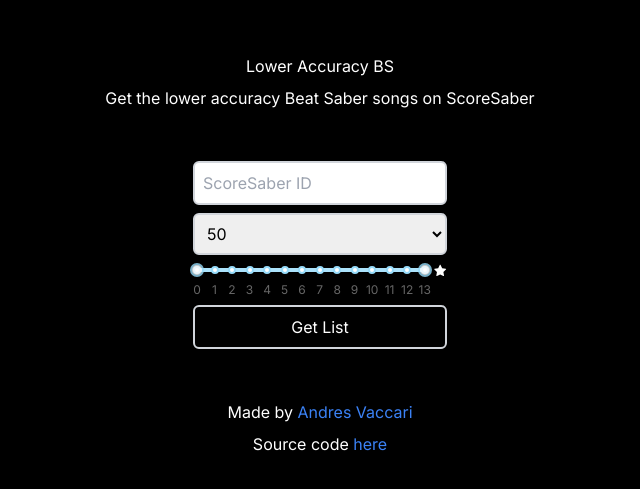
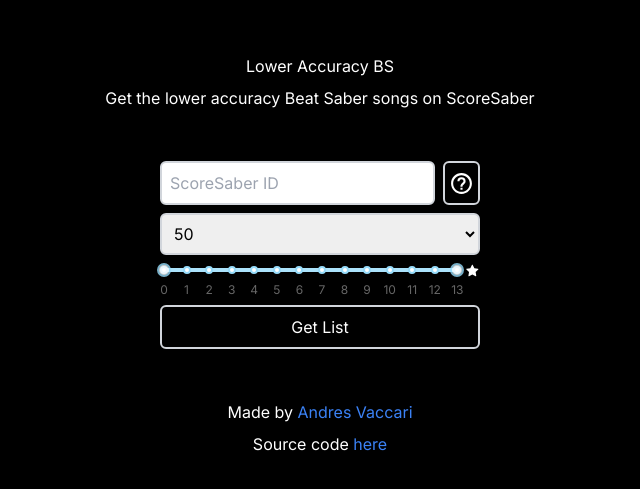
Before and after one commit to AndresVaccari/GetLowerAccuracyBS, a Next.js app: page / in a window 1280 px wide. Shown: the part 145-634 px from the top of the page, without its empty margins (320-960 px from the left). Built offline with nearby package versions, Linux system fonts and the light colour scheme.

Commit message:
Help image and form validation

```diff
--- a/app/components/InputForm.jsx
+++ b/app/components/InputForm.jsx
@@ -1,6 +1,9 @@
+import Image from "next/image";
 import Slider from "rc-slider";
 import "rc-slider/assets/index.css";
+import { useState } from "react";
 import { AiFillStar } from "react-icons/ai";
+import { BiHelpCircle } from "react-icons/bi";
 
 export function InputForm({
   setUserId,
@@ -10,16 +13,53 @@
   setQuantity,
   setMinStars,
   setMaxStars,
+  fetchError,
 }) {
+  const [showHelp, setShowHelp] = useState(false);
+
+  const toggleHelp = () => {
+    setShowHelp(!showHelp);
+  };
+
   return (
-    <div className="flex flex-col gap-2 h-1/3 items-center justify-center">
-      <input
-        type="text"
-        className="border-2 border-gray-300 rounded-md p-2 text-black"
-        placeholder="ScoreSaber ID"
-        onChange={(e) => setUserId(e.target.value)}
-      />
-
+    <form
+      className="flex flex-col gap-2 h-1/3 w-1/4 items-center justify-center"
+      onSubmit={(e) => getList(e)}
+    >
+      <div className="flex w-full justify-center items-center gap-2">
+        <input
+          type="text"
+          className={`border-2 border-gray-300 w-full rounded-md p-2 text-black ${
+            fetchError && "border-red-500"
+          }`}
+          placeholder="ScoreSaber ID"
+          required
+          pattern="^[0-9]+$"
+          onChange={(e) => setUserId(e.target.value)}
+        />
+        <button
+          className="border-2 border-gray-300 rounded-md p-1 h-full"
+          type="button"
+          onClick={toggleHelp}
+        >
+          <BiHelpCircle size={25} />
+        </button>
+      </div>
+      {showHelp && (
+        <div className="flex flex-col gap-2 w-full items-center justify-center">
+          <Image
+            src="/helpImage2.png"
+            alt="ScoreSaber ID"
+            width={500}
+            height={200}
+            className="rounded-xl"
+          />
+          <span className="text-white text-xs">
+            Your ScoreSaber ID can be found in the URL of your ScoreSaber
+            profile.
+          </span>
+        </div>
+      )}
       <select
         onChange={(e) => setQuantity(e.target.value)}
         className="border-2 border-gray-300 rounded-md p-2 text-black w-full"
@@ -61,7 +101,7 @@
 
       <button
         className="border-2 border-gray-300 rounded-md p-2 w-full"
-        onClick={getList}
+        type="submit"
       >
         Get List
       </button>
@@ -69,10 +109,11 @@
         <button
           className="border-2 border-gray-300 rounded-md p-2 w-full"
           onClick={generateDowloadableFile}
+          type="button"
         >
           Generate File
         </button>
       )}
-    </div>
+    </form>
   );
 }
```
Also changed, not shown: public/helpImage2.png (added).
